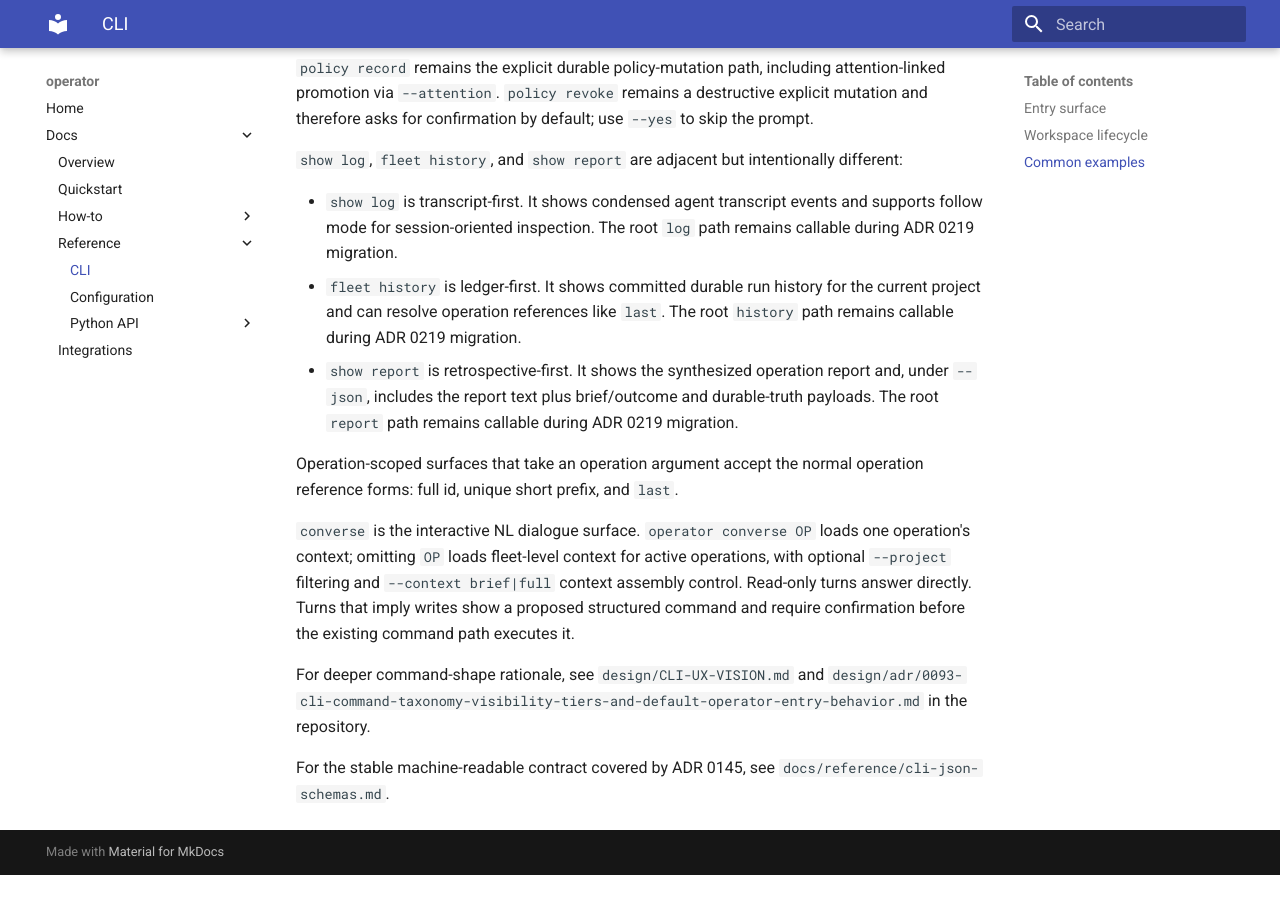
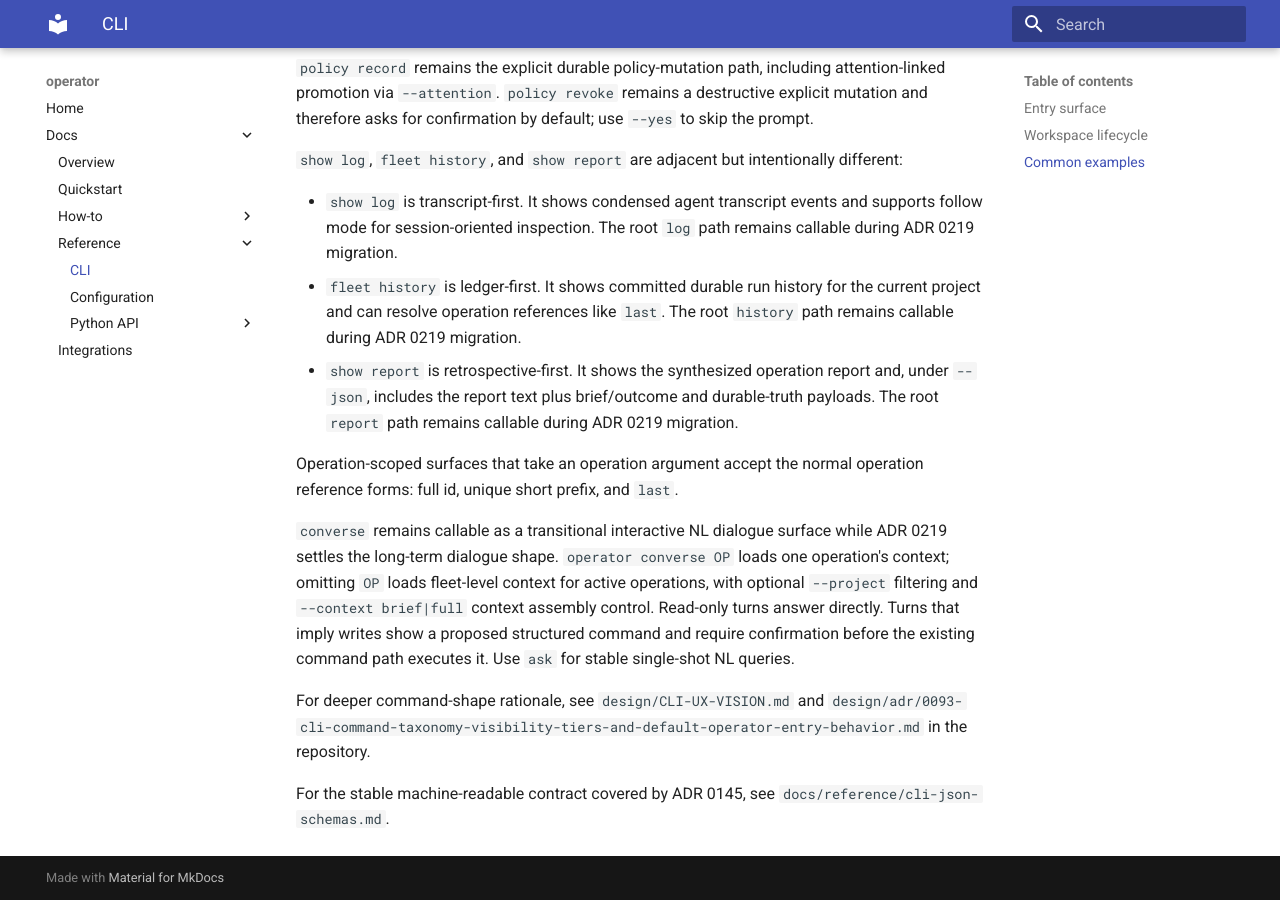
Before and after one commit to uthunderbird/vibechord, an MkDocs documentation site: the page built from docs/reference/cli.md, in a window 1280 px wide and 900 px high, scrolled down 4835 px. Built offline with MkDocs 1.6.1 and Material for MkDocs 9.7.7, drawn with Linux system fonts in a browser that asks for light colours; before the commit the page ends 5710 px from its top, so only the background shows below that.

```diff
--- a/docs/reference/cli.md
+++ b/docs/reference/cli.md
@@ -220,11 +220,12 @@
 Operation-scoped surfaces that take an operation argument accept the normal operation reference
 forms: full id, unique short prefix, and `last`.
 
-`converse` is the interactive NL dialogue surface. `operator converse OP` loads one operation's
-context; omitting `OP` loads fleet-level context for active operations, with optional `--project`
-filtering and `--context brief|full` context assembly control. Read-only turns answer directly.
-Turns that imply writes show a proposed structured command and require confirmation before the
-existing command path executes it.
+`converse` remains callable as a transitional interactive NL dialogue surface while ADR 0219
+settles the long-term dialogue shape. `operator converse OP` loads one operation's context;
+omitting `OP` loads fleet-level context for active operations, with optional `--project` filtering
+and `--context brief|full` context assembly control. Read-only turns answer directly. Turns that
+imply writes show a proposed structured command and require confirmation before the existing
+command path executes it. Use `ask` for stable single-shot NL queries.
 
 For deeper command-shape rationale, see `design/CLI-UX-VISION.md` and
 `design/adr/0093-cli-command-taxonomy-visibility-tiers-and-default-operator-entry-behavior.md`
```
Also changed, not shown: design/adr/0219-cli-surface-reduction-and-command-family-consolidation.md (+9 -4 lines), docs/reference/cli-command-contracts.md (+1 -1 lines), docs/reference/cli-command-inventory.md (+3 -9 lines), 2 other files.
